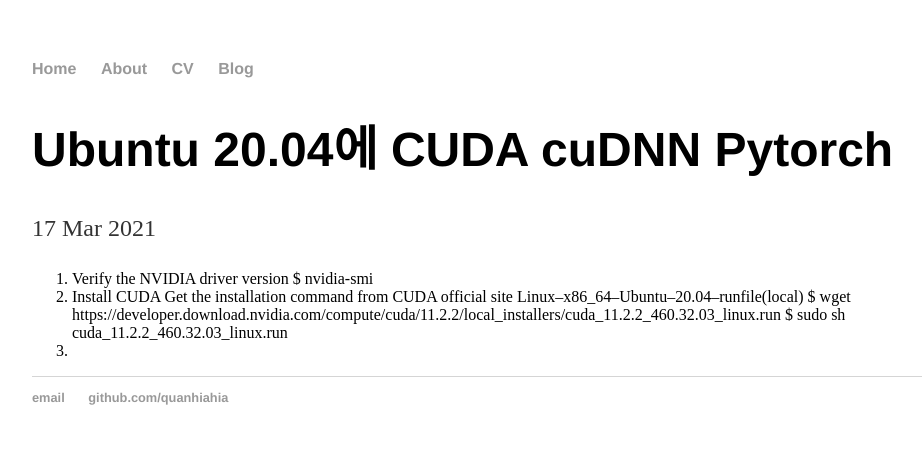
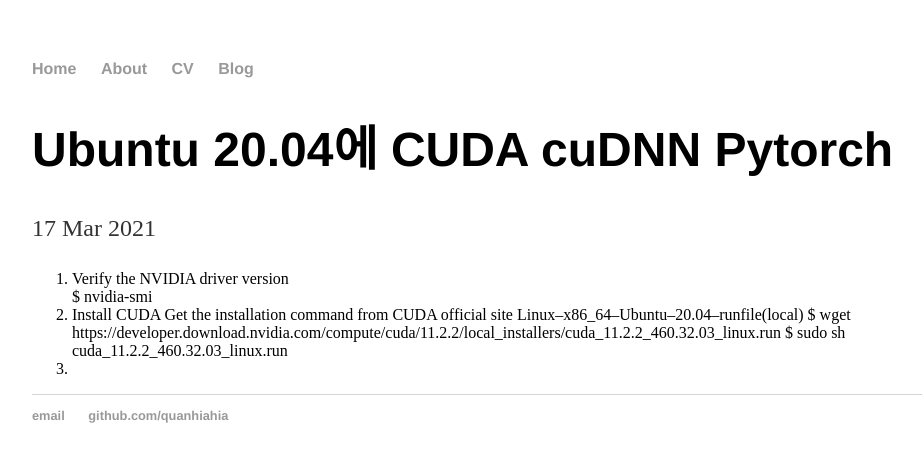
Before and after one commit to quanhiahia/quanhiahia.github.io, a Jekyll site: the page built from _posts/2021-03-17-First-blog.md, in a window 1280 px wide. Shown: the top 462 px of the page, without its empty margins (160-1082 px from the left). Built offline with Jekyll 4.4.1, drawn with Linux system fonts in a browser that asks for light colours.

```diff
--- a/_posts/2021-03-17-First-blog.md
+++ b/_posts/2021-03-17-First-blog.md
@@ -4,7 +4,7 @@ title: "Ubuntu 20.04에 CUDA cuDNN Pytorch"
 date: 2021-03-17
 ---
 
-1. Verify the NVIDIA driver version
+1. Verify the NVIDIA driver version <br/>
    $ nvidia-smi
 2. Install CUDA
    Get the installation command from CUDA official site
```
